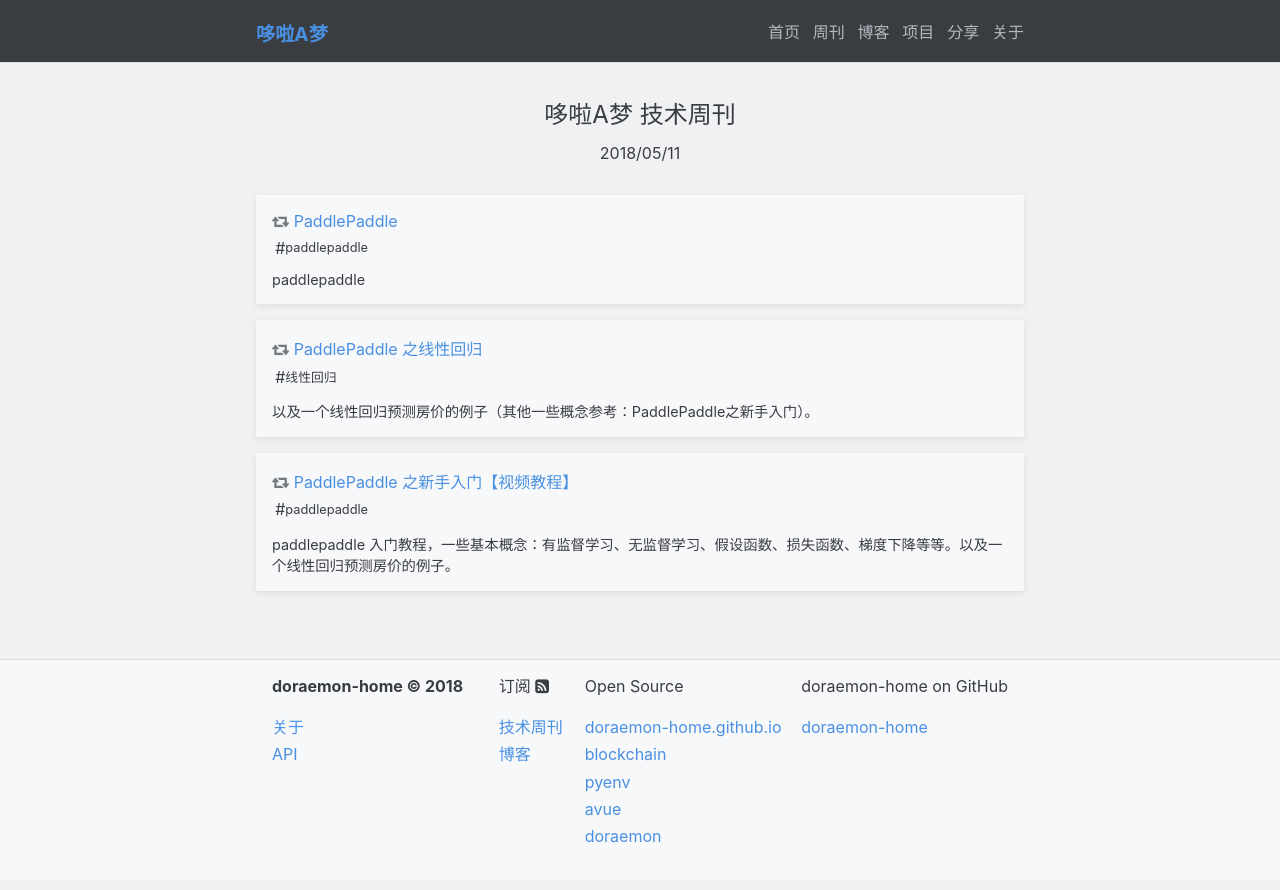
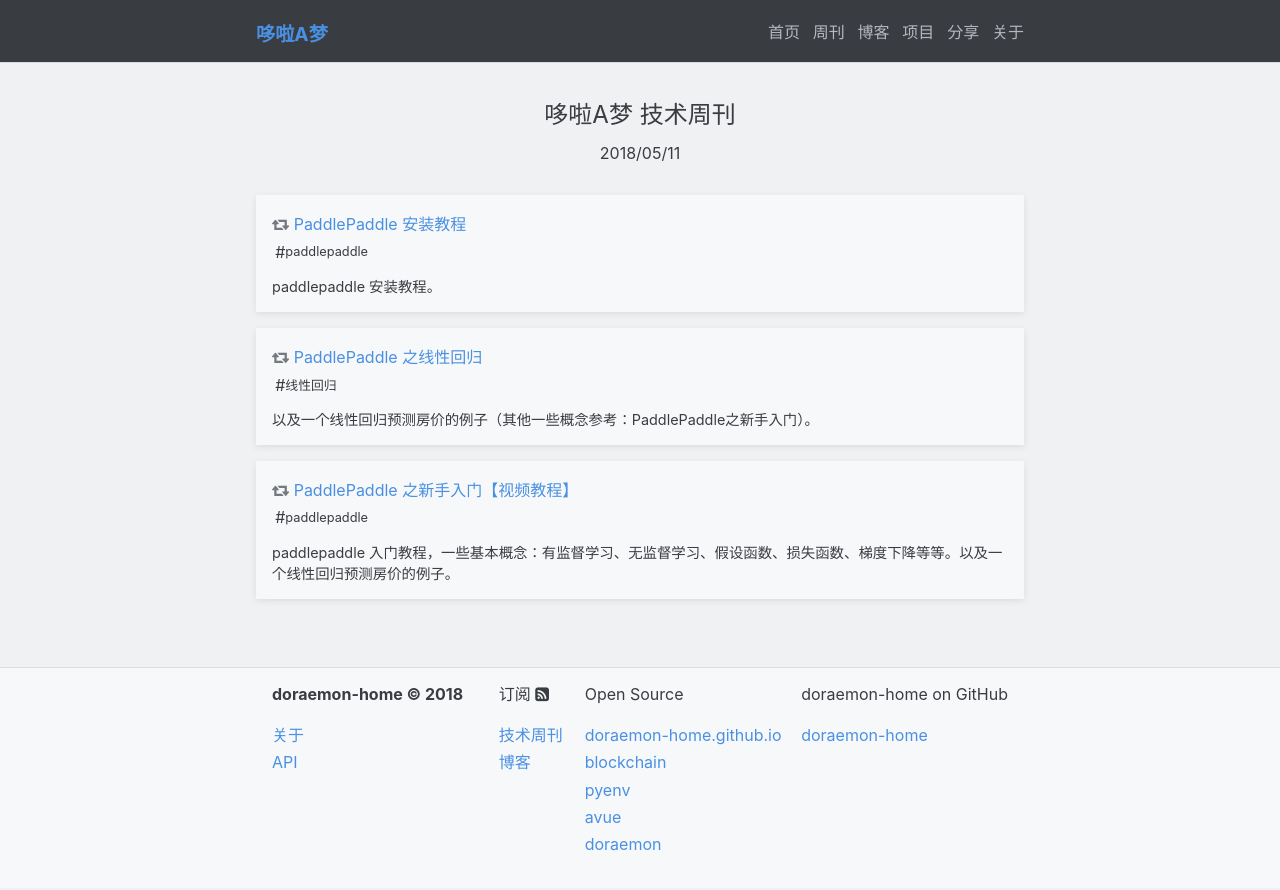
Before and after one commit to doraemon-home/doraemon-home.github.io, a Jekyll site: the page built from _weekly/2018-05-11-weekly.md, in a window 1280 px wide. Shown: the top 890 px of the page. Built offline with Jekyll 4.4.1, drawn with Linux system fonts in a browser that asks for light colours.

Commit message:
auto commit by robot

```diff
--- a/_weekly/2018-05-11-weekly.md
+++ b/_weekly/2018-05-11-weekly.md
@@ -1,8 +1,8 @@
 ---
 articles:
-  - title:    "PaddlePaddle"
-    link:     "https://github.com/PaddlePaddle/Paddle"
-    comment:  "paddlepaddle"
+  - title:    "PaddlePaddle 安装教程"
+    link:     "https://github.com/LeungGeorge/grimoire/blob/master/dockerji-chu/paddlepaddle.md"
+    comment:  "paddlepaddle 安装教程。"
     referrer: "leunggeorge"
     tags:    ["paddlepaddle"]
 
```
